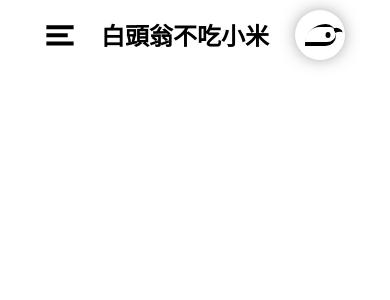
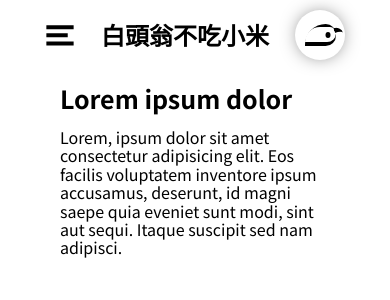
Before and after one commit to yasinitskyi/bulbul, a Vue app: page /story in a window 390 px wide. Shown: the top 300 px of the page. Built offline with nearby package versions, Linux system fonts and the light colour scheme.

Commit message:
Created: story & risk + media

```diff
--- a/src/router/index.js
+++ b/src/router/index.js
@@ -1,6 +1,8 @@
 import { createRouter, createWebHistory } from 'vue-router';
 import About from '../views/About.vue';
 import Pics from '../views/Pics.vue';
+import Story from '../views/Story.vue';
+import Risk from '../views/Risk.vue';
 
 const routes = [
   {
@@ -8,12 +10,21 @@ const routes = [
     name: 'About',
     component: About,
     alias: '',
-    // component: () => import(/* webpackChunkName: "about" */ '../views/About.vue')
   },
   {
     path: '/pics',
     name: 'Pics',
     component: Pics,
+  },
+  {
+    path: '/story',
+    name: 'Story',
+    component: Story,
+  },
+  {
+    path: '/risk',
+    name: 'Risk',
+    component: Risk,
   }
 ];
 
--- a/src/sass/_media.sass
+++ b/src/sass/_media.sass
@@ -33,6 +33,11 @@
         margin-bottom: 40px
       &-text
         line-height: 1.50
+
+  // .story
+  //   padding: 30px 60px
+  // .risk
+  //   padding: 30px 60px
 
 @media (max-width: 1024px)
   .container
@@ -73,6 +78,7 @@
       &_wrapped
         margin-bottom: 0
     &__menu
+      padding: 2%
       &_wrapped
         flex-basis: 100%
         align-items: center
@@ -87,6 +93,14 @@
         &_wrapped
           margin-right: 40px
 
+  .story
+    padding: 15px 25px
+  .risk
+    padding: 15px 25px
+
+  .title
+    font-size: 25px
+
 @media (max-width: 768px)
   .container
     max-width: 520px
--- a/src/sass/common.sass
+++ b/src/sass/common.sass
@@ -7,5 +7,7 @@
 @import "sections/_footer"
 @import "sections/_about"
 @import "sections/_pictures"
+@import "sections/_story"
+@import "sections/_risk"
 
 @import "_media"
--- a/src/sass/sections/_header.sass
+++ b/src/sass/sections/_header.sass
@@ -4,7 +4,7 @@
   z-index: 99
   position: sticky
   top: 0
-  padding: 5%
+  padding: 60px
   height: 100vh
   &__burger
     height: 100%
--- /dev/null
+++ b/src/sass/sections/_risk.sass
@@ -0,0 +1,6 @@
+.risk
+  padding: 60px
+  &_wrapped
+  &__title
+    margin: 0
+    margin-bottom: 15px
--- /dev/null
+++ b/src/sass/sections/_story.sass
@@ -0,0 +1,6 @@
+.story
+  padding: 60px
+  &_wrapped
+  &__title
+    margin: 0
+    margin-bottom: 15px
--- a/src/views/Pics.vue
+++ b/src/views/Pics.vue
@@ -1,6 +1,7 @@
 <template>
   <section class="pictures">
-    <div class="pictures_wrapped">
+    <div class="pictures__loader" v-if="loading"><span>Loading...</span></div>
+    <div v-else class="pictures_wrapped">
       <div class="pictures__img_wrapped" v-for="picture in pictures" :key="picture.id">
         <img :src="picture.url" alt="Random picture" class="pictures__img">
       </div>
@@ -13,12 +14,17 @@ export default {
   data() {
     return {
       pictures: [],
+      loading: true,
     }
   },
   methods: {
     async transferPics() {
       await this.$store.dispatch('pullPics');
       this.pictures = this.pics.splice(0, 18);
+      this.changeLoader();
+    },
+    changeLoader() {
+      this.loading = false;
     }
   },
   computed: {
--- /dev/null
+++ b/src/views/Risk.vue
@@ -0,0 +1,18 @@
+<template>
+  <section class="risk">
+    <div class="risk_wrapped">
+      <h1 class="risk__title title">No risks</h1>
+      <p class="risk__text">Birds are just fine. God bless them ;)</p>
+    </div>
+  </section>
+</template>
+
+<script>
+export default {
+
+}
+</script>
+
+<style>
+
+</style>
--- /dev/null
+++ b/src/views/Story.vue
@@ -0,0 +1,18 @@
+<template>
+  <section class="story">
+    <div class="story_wrapped">
+      <h1 class="story__title title">Lorem ipsum dolor</h1>
+      <p class="story__text">Lorem, ipsum dolor sit amet consectetur adipisicing elit. Eos facilis voluptatem inventore ipsum accusamus, deserunt, id magni saepe quia eveniet sunt modi, sint aut sequi. Itaque suscipit sed nam adipisci.</p>
+    </div>
+  </section>
+</template>
+
+<script>
+export default {
+
+}
+</script>
+
+<style>
+
+</style>
```
Also changed, not shown: src/sass/sections/_pictures.sass (+13 -0 lines), src/css/common.css, 1 other file (tests, documents, lock files or other folders).
